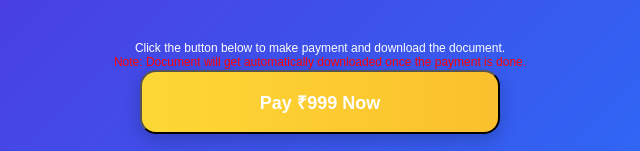
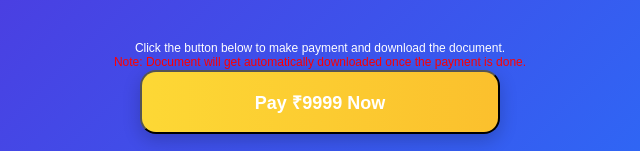
Before and after one commit to tiger071201/upi-pay-site, a plain HTML site: page index.html in a window 1280 px wide. Shown: the part 646-797 px from the top of the page, 320-960 px from the left. Drawn offline with Linux system fonts and the light colour scheme.

Commit message:
Force update index.html

```diff
--- a/index.html
+++ b/index.html
@@ -543,7 +543,7 @@
 
 
   <!-- <button class="pay-card" onclick="startRazorpay()">Pay ₹999 Now</button> -->
-  <button class="pay-card" id="payBtn" onclick="askReferral()">Pay ₹999 Now</button>
+  <button class="pay-card" id="payBtn" onclick="askReferral()">Pay ₹9999 Now</button>
 
 
   <script>
```
